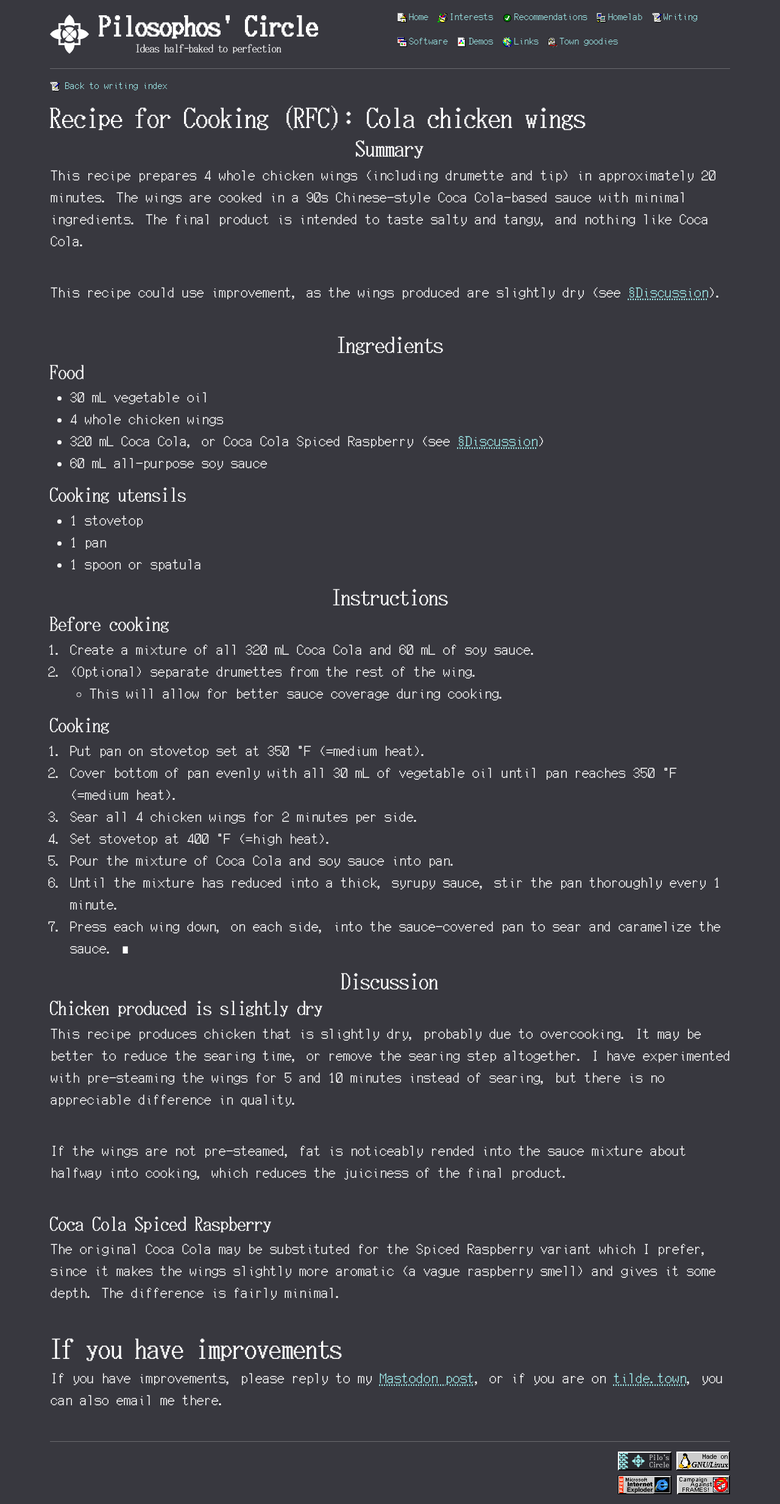
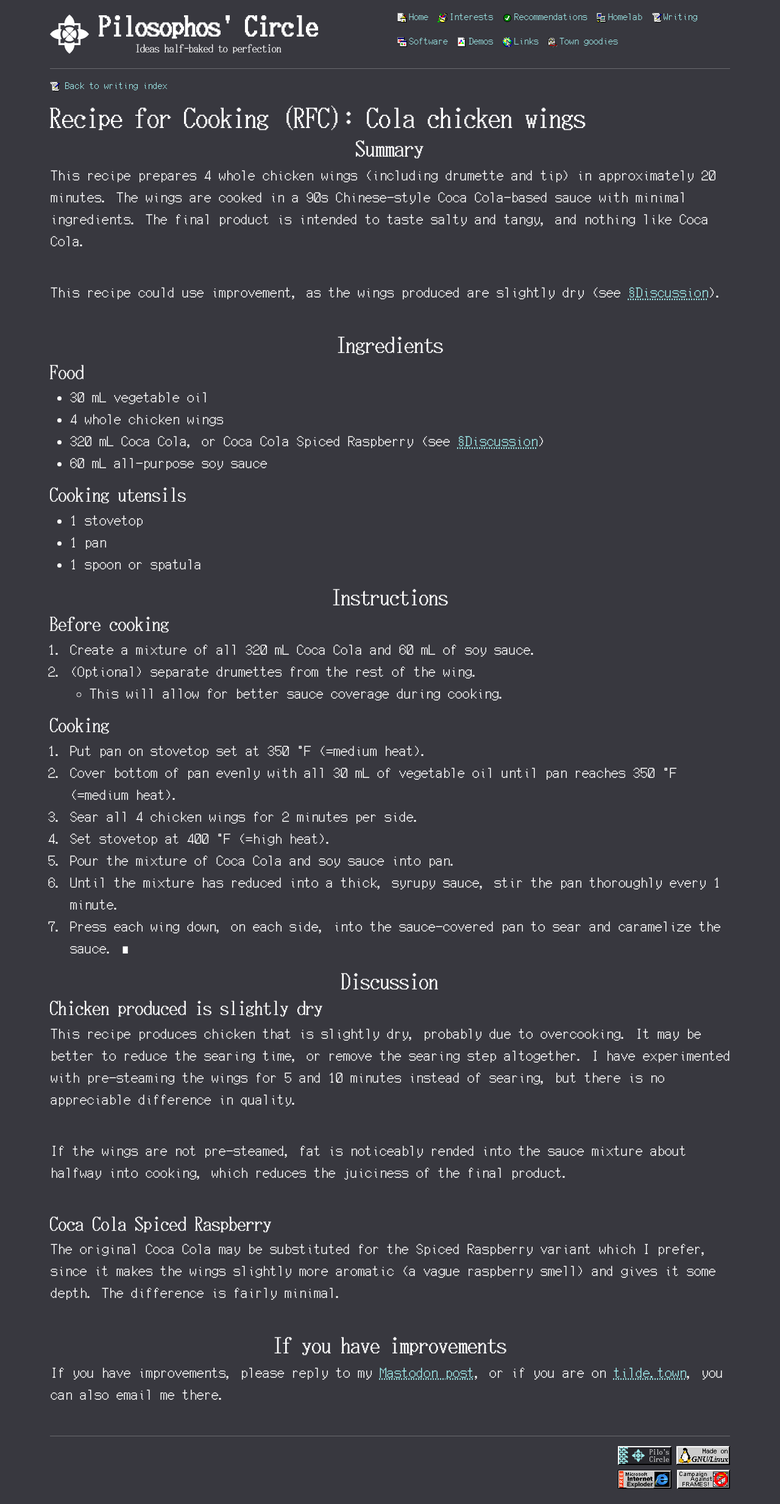
Before and after one commit to pilosophos/pilosophos-site-v1, a Jekyll site: the page built from _writing/rfc-cola-chicken-wings.md, in a window 1280 px wide. Shown: the whole page at 61% size. Built offline with Jekyll 4.4.1, drawn with Linux system fonts in a browser that asks for light colours.

Commit message:
update header level

```diff
--- a/_writing/rfc-cola-chicken-wings.md
+++ b/_writing/rfc-cola-chicken-wings.md
@@ -46,5 +46,5 @@
 ### Coca Cola Spiced Raspberry
 The original Coca Cola may be substituted for the Spiced Raspberry variant which I prefer, since it makes the wings slightly more aromatic (a vague raspberry smell) and gives it some depth. The difference is fairly minimal.
 
-# If you have improvements
+## If you have improvements
 If you have improvements, please reply to my [Mastodon post](https://tiny.tilde.website/@pilosophos/112719555315819765), or if you are on [tilde.town](https://tilde.town), you can also email me there.
```
